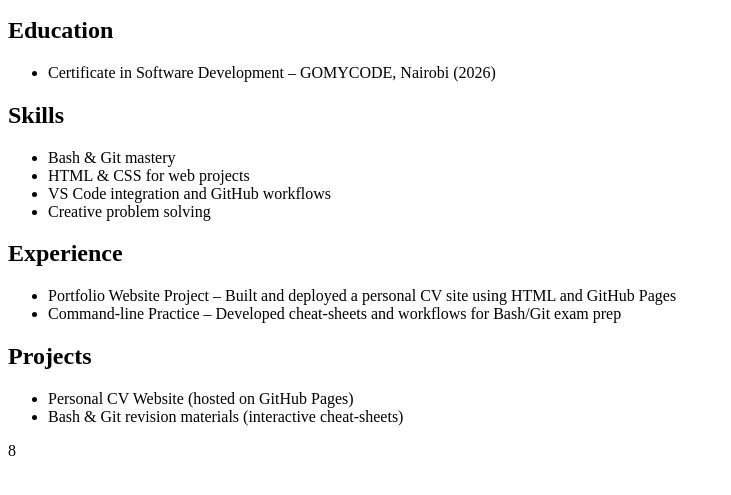
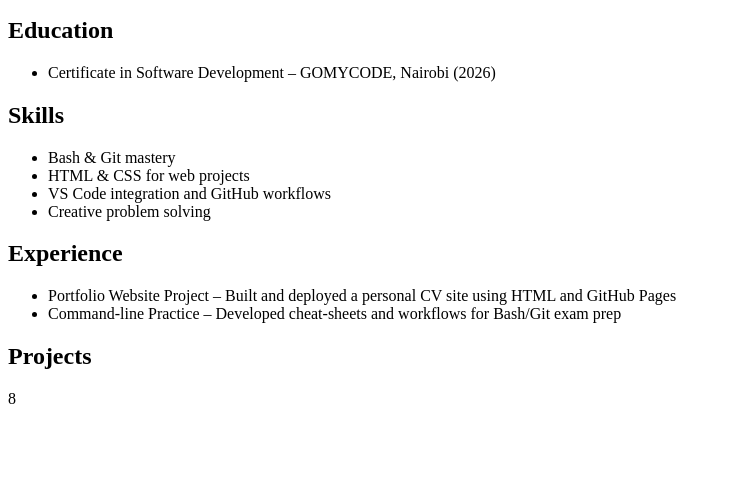
Before and after one commit to LutherLantei/Portfolio-GOMYCODE, a plain HTML site: page Index.html in a window 1280 px wide. Shown: the part 127-622 px from the top of the page, without its empty margins (0-731 px from the left). Drawn offline with Linux system fonts and the light colour scheme.

Commit message:
Update Index.html

```diff
--- a/Index.html
+++ b/Index.html
@@ -41,8 +41,6 @@
 
     <h2>Projects</h2>
     <ul>
-      <li>Personal CV Website (hosted on GitHub Pages)</li>
-      <li>Bash & Git revision materials (interactive cheat-sheets)</li>
     </ul>
   </body>
 </html>
```
